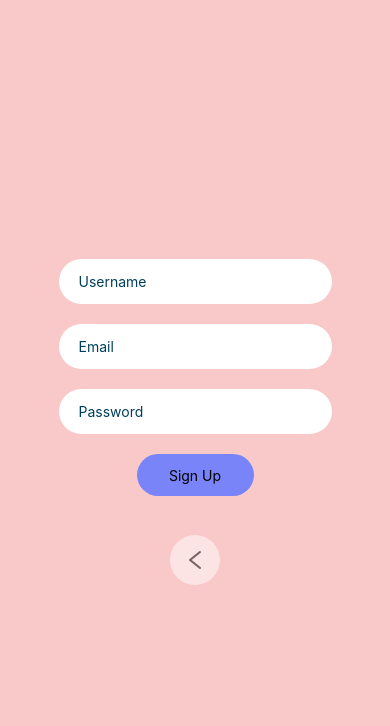
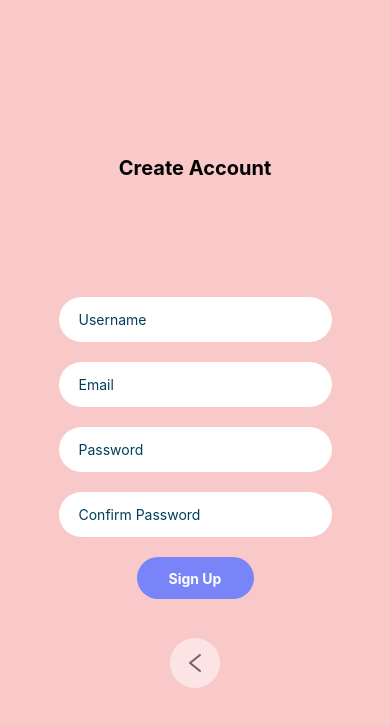
Before and after one commit to reedkellett/SkinSweepApp, a React Native app: screen /SignUp in a window 390 px wide. Shown: the top 726 px of the page. Built offline with nearby package versions, Linux system fonts and the light colour scheme; what expo-linking would draw is missing.

Commit message:
more changes

```diff
--- /dev/null
+++ b/api/auth.ts
@@ -0,0 +1,19 @@
+const BASE_URL = `https://skinsweep/`
+
+export async function loginAPI(username: String, password: String) {
+  // const response = await fetch(`${BASE_URL}/login`);
+  // const success = await response.status == 200;
+  // return success
+  if (username == 'josh' && password == 'test') {
+    return true;
+  }
+  throw new Error('invalid credentials');
+}
+
+export async function signupAPI(username: String, password: String, email: String) {
+  // send data to backend
+  if(username && password && email){
+    return true
+  }
+  throw new Error('invalid credentials');
+}
--- a/api/login.ts
+++ /dev/null
@@ -1,11 +0,0 @@
-const BASE_URL = `https://skinsweep/`
-
-export async function loginApi(username: String, password: String) {
-  // const response = await fetch(`${BASE_URL}/login`);
-  // const success = await response.status == 200;
-  // return success
-  if (username == 'josh' && password == 'test') {
-    return true;
-  }
-  throw new Error('invalid credentials');
-}
--- a/navigation/LinkingConfiguration.ts
+++ b/navigation/LinkingConfiguration.ts
@@ -13,11 +13,12 @@ const linking: LinkingOptions<RootStackParamList> = {
   prefixes: [Linking.makeUrl('/')],
   config: {
     screens: {
+      Login: 'login',
       Root: {
         screens: {
-          TabOne: {
+          Home: {
             screens: {
-              TabOneScreen: 'one',
+              Home: 'one',
             },
           },
           TabTwo: {
@@ -27,7 +28,6 @@ const linking: LinkingOptions<RootStackParamList> = {
           },
         },
       },
-      Login: 'login',
       Modal: 'modal',
       NotFound: '*',
     },
--- a/navigation/index.tsx
+++ b/navigation/index.tsx
@@ -8,7 +8,7 @@ import { createBottomTabNavigator } from '@react-navigation/bottom-tabs';
 import { NavigationContainer, DefaultTheme, DarkTheme } from '@react-navigation/native';
 import { createNativeStackNavigator } from '@react-navigation/native-stack';
 import * as React from 'react';
-import { ColorSchemeName, Pressable } from 'react-native';
+import { Pressable } from 'react-native';
 
 import Colors from '../constants/Colors';
 import useColorScheme from '../hooks/useColorScheme';
@@ -17,11 +17,11 @@ import Login from '../screens/Login';
 import ModalScreen from '../screens/ModalScreen';
 import NotFoundScreen from '../screens/NotFoundScreen';
 import SignUp from '../screens/SignUp';
-import TabOneScreen from '../screens/TabOneScreen';
 import TabTwoScreen from '../screens/TabTwoScreen';
 import { RootStackParamList, RootTabParamList, RootTabScreenProps } from '../types';
 import LinkingConfiguration from './LinkingConfiguration';
 
+// Base Navigation component that just contains the Root Stack Naviator
 export default function Navigation() {
   return (
     <NavigationContainer linking={LinkingConfiguration}>
@@ -60,11 +60,7 @@ function BottomTabNavigator() {
   const colorScheme = useColorScheme();
 
   return (
-    <BottomTab.Navigator
-      initialRouteName="Home"
-      screenOptions={{
-        tabBarActiveTintColor: Colors[colorScheme].tint,
-      }}>
+    <BottomTab.Navigator initialRouteName="Home" screenOptions={{headerShown: false}}>
       <BottomTab.Screen
         name="Home"
         component={Home}
--- a/screens/Login.tsx
+++ b/screens/Login.tsx
@@ -7,19 +7,19 @@ import { actionCreators, initialState, reducer } from '../reducers/login'
 import logo from '../assets/images/logo.png'
 import { useNavigation } from '@react-navigation/native';
 import { StackActions } from '@react-navigation/native';
-import { loginApi } from '../api/login';
+import { loginAPI } from '../api/auth';
 import ErrorText from '../components/text/errorText';
 
 export default function Login() {
     const navigation = useNavigation()
     const [username, setUsername] = useState('');
     const [password, setPassword] = useState('');
-    const [loginState, dispatch] = useReducer(reducer, initialState)
+    const [state, dispatch] = useReducer(reducer, initialState)
 
     const login = async() => {
         dispatch(actionCreators.loading());
         try {
-            await loginApi(username,password);
+            await loginAPI(username,password);
             navigation.dispatch(StackActions.push('Root', {user: username}));
           } catch (e) {
             console.log('error')
@@ -35,7 +35,7 @@ export default function Login() {
     return (
         <View style={ styles.container }>
             <Image source={logo} style={styles.logo}/>
-            { loginState.error && <ErrorText message="Login Failed, Please Try Again"/>}
+            { state.error && <ErrorText message="Login Failed, Please Try Again"/>}
             <TextInput
                 style={styles.input}
                 placeholder="Username"
@@ -50,7 +50,8 @@ export default function Login() {
                 onChangeText={(password) => setPassword(password)}
             />
             <TouchableOpacity style={styles.logIn} onPress={() => login()}>
-                { loginState.loading ? <Text>...</Text>: <Text>Log In</Text> }
+                { state.loading ? <Text>...</Text>:
+                <Text style={{color: '#fff', fontWeight: 'bold'}}>Log In</Text> }
             </TouchableOpacity>
             <View style={styles.bottomContainer}>
                 <Text style={styles.bottomText}> Don't have an account?</Text>
@@ -86,7 +87,7 @@ const styles = StyleSheet.create({
         height: 45,
         marginBottom: 20,
         alignItems: "center",
-        padding: 20,
+        paddingLeft: 20,
     },
     logIn: {
         width: '30%',
@@ -101,12 +102,10 @@ const styles = StyleSheet.create({
         marginTop: '10%'
     },
     bottomText: {
-        fontFamily: 'Monospace',
-        fontSize: 12,
+        fontSize: 14,
     },
     create: {
-        fontFamily: 'Monospace',
-        fontSize: 12,
+        fontSize: 14,
         color: '#7884F8',
         fontWeight: 'bold',
         textDecorationLine: 'underline'
--- a/screens/SignUp.tsx
+++ b/screens/SignUp.tsx
@@ -3,25 +3,38 @@ import React, { useState, useReducer } from 'react';
 // import LinearGradient from 'react-native-linear-gradient';
 import { StyleSheet } from 'react-native';
 import { View, Text, TouchableOpacity, TextInput} from 'react-native'
-import { actionCreators, initialState, reducer } from '../reducers/login'
+import { actionCreators, reducer } from '../reducers/login'
 import { AntDesign } from '@expo/vector-icons';
 import { useNavigation } from '@react-navigation/native';
 import { StackActions } from '@react-navigation/native';
+import { signupAPI } from '../api/auth';
 
-export default function Login() {
+export default function SignUp() {
     const navigation = useNavigation()
     const [username, setUsername] = useState('');
     const [email, setEmail] = useState('');
     const [password, setPassword] = useState('');
-    const [loginState, dispatch] = useReducer(reducer, initialState)
+    const [password2, setPassword2] = useState('');
+    // const [state, dispatch] = useReducer(reducer,)
 
-    const signup = async(username: String, password: String) => {
-
+    const signup = async(username: String, password: String, email: String) => {
+        // if(password != password2){
+        //     dispatch(actionCreators.formError("passwords do not match"))
+        // }
+        // dispatch(actionCreators.loading());
+        // try {
+        //     await signupAPI(username,password,email);
+        //     navigation.dispatch(StackActions.push('Root', {user: username}));
+        //   } catch (e) {
+        //     console.log('error')
+        //     dispatch(actionCreators.failure());
+        //   }
     }
 
 
     return (
         <View style={ styles.container }>
+            <Text style={styles.title}>Create Account</Text>
             <TextInput
                 style={styles.input}
                 placeholder="Username"
@@ -41,8 +54,16 @@ export default function Login() {
                 secureTextEntry={true}
                 onChangeText={(password) => setPassword(password)}
             />
-            <TouchableOpacity style={styles.logIn} onPress={() => console.log('login ' + username + ' ' + password)}>
-                { loginState.loading ? <Text>...</Text>: <Text>Sign Up</Text> }
+             <TextInput
+                style={styles.input}
+                placeholder="Confirm Password"
+                placeholderTextColor="#003f5c"
+                secureTextEntry={true}
+                onChangeText={(password2) => setPassword2(password2)}
+            />
+            <TouchableOpacity style={styles.logIn} onPress={() => signup(username, password, email)}>
+                {/* { state.loading ? <Text>...</Text>:  */}
+                <Text style={{color: '#fff', fontWeight: 'bold'}}>Sign Up</Text>
             </TouchableOpacity>
             <TouchableOpacity style={styles.back} onPress={() => navigation.dispatch(StackActions.pop(1))}>
                 <AntDesign name="left" size={24} color="black" />
```
